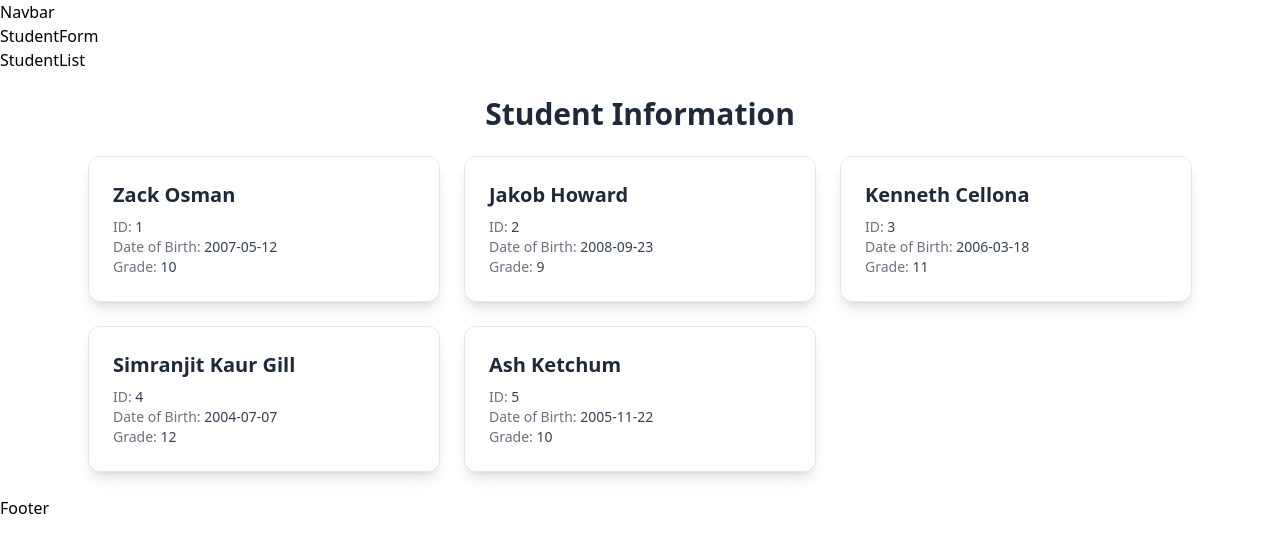
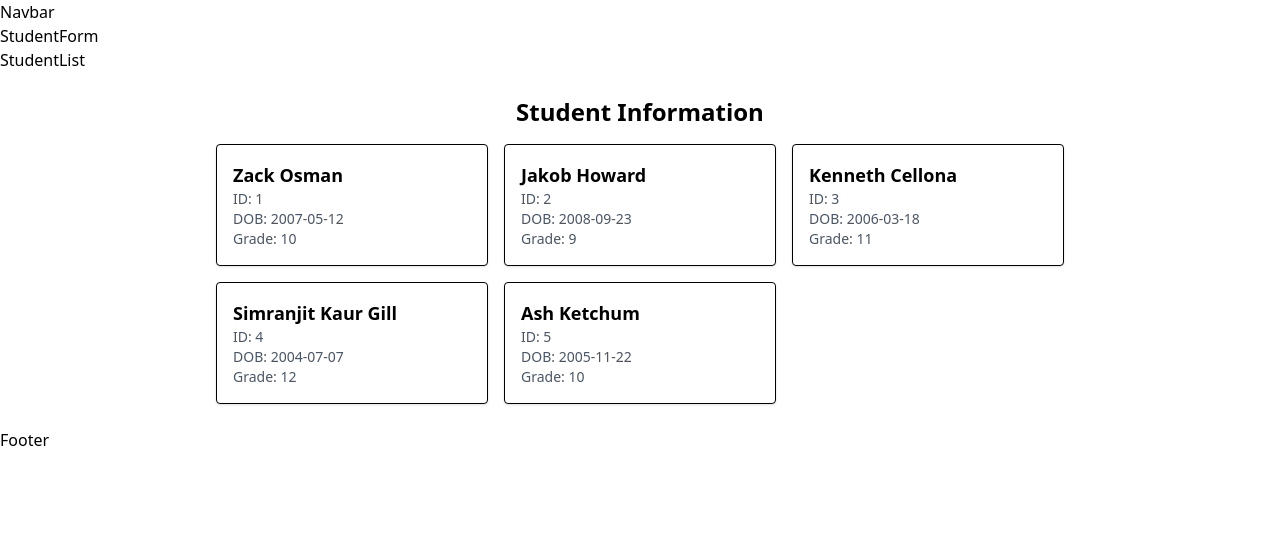
Before and after one commit to Zakariya-Osman/EFEDC-AS2-WEB2, a Next.js app: page / in a window 1280 px wide. Shown: the top 552 px of the page. Built offline with nearby package versions, Linux system fonts and the light colour scheme.

Commit message:
Update StudentInformation.js

```diff
--- a/components/StudentInformation.js
+++ b/components/StudentInformation.js
@@ -5,45 +5,32 @@ const StudentInformation = () => {
   const [students, setStudents] = useState([]);
 
   useEffect(() => {
-    // Fetch students data from public/students.json
-    fetch("/students.json")
-      .then((response) => response.json())
-      .then((data) => setStudents(data))
-      .catch((error) => console.error("Error fetching students:", error));
+    const fetchStudents = async () => {
+      try {
+        const response = await fetch("/students.json");
+        const data = await response.json();
+        setStudents(data);
+      } catch (error) {
+        console.error("Error fetching students:", error);
+      }
+    };
+
+    fetchStudents();
   }, []);
 
   return (
-    <div className="p-6 max-w-6xl mx-auto">
-      <h1 className="text-3xl font-bold text-center mb-6 text-gray-800">
-        Student Information
-      </h1>
-
+    <div className="p-6 max-w-4xl mx-auto">
+      <h1 className="text-2xl font-bold text-center mb-4">Student Information</h1>
       {students.length === 0 ? (
         <p className="text-center text-gray-500">No students found.</p>
       ) : (
-        <div className="grid grid-cols-1 md:grid-cols-2 lg:grid-cols-3 gap-6">
-          {students.map((student) => (
-            <div
-              key={student.id}
-              className="bg-white shadow-lg rounded-xl p-6 border border-gray-200 hover:shadow-xl transition"
-            >
-              <h2 className="text-xl font-semibold text-gray-800 mb-2">
-                {student.firstName} {student.lastName}
-              </h2>
-              <p className="text-gray-500 text-sm">
-                ID:{" "}
-                <span className="font-medium text-gray-700">{student.id}</span>
-              </p>
-              <p className="text-gray-500 text-sm">
-                Date of Birth:{" "}
-                <span className="font-medium text-gray-700">
-                  {student.dateOfBirth}
-                </span>
-              </p>
-              <p className="text-gray-500 text-sm">
-                Grade:{" "}
-                <span className="font-medium text-gray-700">{student.grade}</span>
-              </p>
+        <div className="grid gap-4 sm:grid-cols-2 lg:grid-cols-3">
+          {students.map(({ id, firstName, lastName, dateOfBirth, grade }) => (
+            <div key={id} className="bg-white shadow rounded p-4 border">
+              <h2 className="text-lg font-semibold">{firstName} {lastName}</h2>
+              <p className="text-sm text-gray-600">ID: {id}</p>
+              <p className="text-sm text-gray-600">DOB: {dateOfBirth}</p>
+              <p className="text-sm text-gray-600">Grade: {grade}</p>
             </div>
           ))}
         </div>
```
